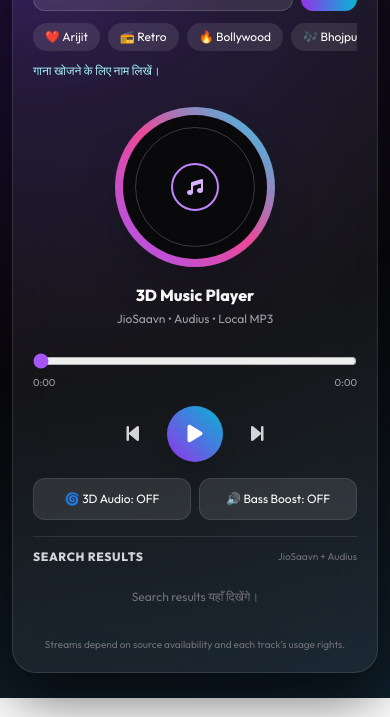
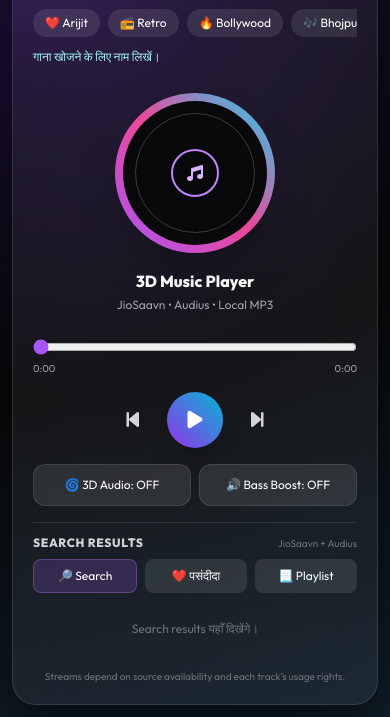
Before and after one commit to ujjwal8228801702-sudo/3D-Music, a plain HTML site: page index.html in a window 390 px wide. Shown: the part 146-863 px from the top of the page. Drawn offline with nearby package versions, Linux system fonts and the light colour scheme.

Commit message:
Add saved favorites and personal playlist

```diff
--- a/index.html
+++ b/index.html
@@ -35,7 +35,7 @@ input[type=range]{accent-color:#a855f7}.song{display:flex;align-items:center;gap
 <section class="relative z-10 mt-3"><input id="seek" type="range" min="0" max="100" value="0" class="w-full"><div class="flex justify-between text-[10px] text-zinc-400"><span id="elapsed">0:00</span><span id="duration">0:00</span></div></section>
 <section class="relative z-10 flex items-center justify-center gap-7 my-4"><button id="prev" class="text-xl text-zinc-300"><i class="fa-solid fa-backward-step"></i></button><button id="play" class="w-14 h-14 rounded-full bg-gradient-to-tr from-purple-600 to-cyan-500 text-xl shadow-xl"><i id="playIcon" class="fa-solid fa-play"></i></button><button id="next" class="text-xl text-zinc-300"><i class="fa-solid fa-forward-step"></i></button></section>
 <section class="relative z-10 grid grid-cols-2 gap-2 mb-4"><button id="spatial" class="bg-white/10 rounded-xl p-3 text-xs border border-white/10">🌀 3D Audio: OFF</button><button id="bass" class="bg-white/10 rounded-xl p-3 text-xs border border-white/10">🔊 Bass Boost: OFF</button></section>
-<section class="relative z-10 border-t border-white/10 pt-3"><div class="flex justify-between items-center mb-2"><b id="listTitle" class="text-xs tracking-wider text-zinc-300">SEARCH RESULTS</b><span class="text-[10px] text-zinc-500">JioSaavn + Audius</span></div><div id="results" class="space-y-2 max-h-64 overflow-y-auto"><p class="text-xs text-zinc-500 text-center py-4">Search results यहाँ दिखेंगे।</p></div></section>
+<section class="relative z-10 border-t border-white/10 pt-3"><div class="flex justify-between items-center mb-2"><b id="listTitle" class="text-xs tracking-wider text-zinc-300">SEARCH RESULTS</b><span class="text-[10px] text-zinc-500">JioSaavn + Audius</span></div><div class="flex gap-2 mb-3"><button id="showSearch" class="flex-1 bg-purple-500/20 border border-purple-400/30 rounded-lg py-2 text-xs">🔎 Search</button><button id="showFav" class="flex-1 bg-white/10 rounded-lg py-2 text-xs">❤️ पसंदीदा</button><button id="showPlaylist" class="flex-1 bg-white/10 rounded-lg py-2 text-xs">📃 Playlist</button></div><div id="results" class="space-y-2 max-h-64 overflow-y-auto"><p class="text-xs text-zinc-500 text-center py-4">Search results यहाँ दिखेंगे।</p></div></section>
 <p class="text-[10px] text-zinc-500 text-center mt-4">Streams depend on source availability and each track’s usage rights.</p>
 </main>
 <audio id="audio" crossorigin="anonymous"></audio>
@@ -44,7 +44,7 @@ input[type=range]{accent-color:#a855f7}.song{display:flex;align-items:center;gap
 'use strict';
 const $=id=>document.getElementById(id);
 const audio=$('audio'),results=$('results'),status=$('status'),seek=$('seek');
-let tracks=[],index=-1,localUrls=[],audioCtx,source,analyser,bassFilter,panner,is3D=false,isBass=false;
+let tracks=[],index=-1,localUrls=[],audioCtx,source,analyser,bassFilter,panner,is3D=false,isBass=false,viewMode='search';\nconst loadSaved=k=>{try{return JSON.parse(localStorage.getItem(k)||'[]')}catch(_){return []}};\nlet favorites=loadSaved('ujjwal3d_favorites'),playlist=loadSaved('ujjwal3d_playlist');\nfunction saveSaved(){try{localStorage.setItem('ujjwal3d_favorites',JSON.stringify(favorites));localStorage.setItem('ujjwal3d_playlist',JSON.stringify(playlist))}catch(e){say('फोन में storage भर गया है।')}}\nfunction sameTrack(a,b){return a&&b&&a.trackName===b.trackName&&a.artistName===b.artistName&&a.previewUrl===b.previewUrl}\nfunction toggleFavorite(t){const n=favorites.findIndex(x=>sameTrack(x,t));if(n>=0)favorites.splice(n,1);else favorites.push(t);saveSaved();render();say(n>=0?'पसंदीदा से हटाया गया।':'❤️ पसंदीदा में सेव हुआ।')}\nfunction addPlaylist(t){if(!playlist.some(x=>sameTrack(x,t))){playlist.push(t);saveSaved();say('गाना आपकी Playlist में जुड़ गया।')}else say('यह गाना पहले से Playlist में है।');if(viewMode!=='search')render()}\nfunction showLibrary(mode){viewMode=mode;tracks=mode==='favorites'?favorites.slice():mode==='playlist'?playlist.slice():tracks;$('listTitle').textContent=mode==='favorites'?'❤️ FAVORITES ('+tracks.length+')':mode==='playlist'?'📃 MY PLAYLIST ('+tracks.length+')':'SEARCH RESULTS';render();say(mode==='favorites'?'आपके पसंदीदा गाने।':mode==='playlist'?'आपकी सेव की हुई Playlist।':'Search results');}
 function say(t){status.textContent=t}
 function time(v){if(!Number.isFinite(v))return '0:00';return Math.floor(v/60)+':'+String(Math.floor(v%60)).padStart(2,'0')}
 function esc(s){return String(s||'').replace(/[&<>"']/g,c=>({'&':'&amp;','<':'&lt;','>':'&gt;','"':'&quot;',"'":'&#39;'}[c]))}
@@ -89,14 +89,14 @@ async function searchOnlineMusic(query){
  }
  finally{$('searchBtn').disabled=false;$('searchBtn').textContent='खोजें'}
 }
-function render(){results.innerHTML='';tracks.forEach((t,i)=>{const b=document.createElement('button');b.className='song';b.innerHTML='<img src="'+esc(t.artworkUrl100||'')+'" alt=""><span class="min-w-0 flex-1"><b class="block text-xs truncate">'+esc(t.trackName)+'</b><small class="block text-[10px] text-zinc-400 truncate">'+esc(t.artistName)+' • '+esc(t.collectionName||'')+'</small></span><i class="fa-solid fa-play text-purple-300 text-xs"></i>';b.addEventListener('click',()=>playTrack(i));results.appendChild(b)})}
+function render(){results.innerHTML='';tracks.forEach((t,i)=>{const b=document.createElement('div');b.className='song';b.innerHTML='<img src="'+esc(t.artworkUrl100||'')+'" alt=""><span class="min-w-0 flex-1"><b class="block text-xs truncate">'+esc(t.trackName)+'</b><small class="block text-[10px] text-zinc-400 truncate">'+esc(t.artistName)+' • '+esc(t.collectionName||'')+'</small></span><button class="playOne text-purple-300 text-xs px-2" aria-label="Play"><i class="fa-solid fa-play"></i></button><button class="favOne text-pink-300 text-sm px-1" aria-label="Favorite">'+(favorites.some(x=>sameTrack(x,t))?'♥':'♡')+'</button><button class="addOne text-cyan-300 text-xs px-1" aria-label="Add to playlist">＋</button>';b.querySelector('.playOne').addEventListener('click',()=>playTrack(i));b.querySelector('.favOne').addEventListener('click',()=>toggleFavorite(t));b.querySelector('.addOne').addEventListener('click',()=>addPlaylist(t));results.appendChild(b)})}
 function initAudio(){if(audioCtx)return;const AC=window.AudioContext||window.webkitAudioContext;if(!AC){say('इस browser में Audio Effects supported नहीं हैं।');return}audioCtx=new AC();source=audioCtx.createMediaElementSource(audio);bassFilter=audioCtx.createBiquadFilter();bassFilter.type='lowshelf';bassFilter.frequency.value=150;bassFilter.gain.value=0;panner=audioCtx.createStereoPanner();analyser=audioCtx.createAnalyser();analyser.fftSize=128;source.connect(bassFilter);bassFilter.connect(panner);panner.connect(analyser);analyser.connect(audioCtx.destination);drawViz()}
 async function playTrack(i){if(i<0||i>=tracks.length)return;index=i;const t=tracks[i];audio.src=t.previewUrl;$('title').textContent=t.trackName||'Unknown';$('artist').textContent=(t.artistName||'')+' • '+(t.provider||'Local MP3');$('art').src=t.artworkUrl100||'';$('art').classList.toggle('hidden',!t.artworkUrl100);$('disc').classList.add('spinning');$('disc').classList.remove('paused');try{initAudio();if(audioCtx&&audioCtx.state==='suspended')await audioCtx.resume();await audio.play();$('playIcon').className='fa-solid fa-pause';say('अब preview चल रहा है।')}catch(e){$('disc').classList.add('paused');say('Playback शुरू नहीं हुआ: '+e.message)}}
 async function togglePlay(){if(!audio.src){if(tracks.length)playTrack(0);else say('पहले ऑनलाइन गाना खोजें या MP3 चुनें।');return}if(audio.paused){try{initAudio();if(audioCtx&&audioCtx.state==='suspended')await audioCtx.resume();await audio.play()}catch(e){say('Play error: '+e.message)}}else audio.pause()}
 function next(){if(tracks.length)playTrack((index+1)%tracks.length)}
 function prev(){if(tracks.length)playTrack((index-1+tracks.length)%tracks.length)}
-$('searchBtn').addEventListener('click',()=>searchOnlineMusic());$('searchInput').addEventListener('keydown',e=>{if(e.key==='Enter')searchOnlineMusic()});
-document.querySelectorAll('.mood').forEach(b=>b.addEventListener('click',()=>searchOnlineMusic(b.dataset.q)));
+$('showSearch').addEventListener('click',()=>{viewMode='search';$('listTitle').textContent='SEARCH RESULTS';say('गाना खोजने के लिए ऊपर नाम लिखें।')});$('showFav').addEventListener('click',()=>showLibrary('favorites'));$('showPlaylist').addEventListener('click',()=>showLibrary('playlist'));\n$('searchBtn').addEventListener('click',()=>{viewMode='search';searchOnlineMusic()});$('searchInput').addEventListener('keydown',e=>{if(e.key==='Enter'){viewMode='search';searchOnlineMusic()}});
+document.querySelectorAll('.mood').forEach(b=>b.addEventListener('click',()=>{viewMode='search';searchOnlineMusic(b.dataset.q)}));
 $('play').addEventListener('click',togglePlay);$('next').addEventListener('click',next);$('prev').addEventListener('click',prev);
 audio.addEventListener('play',()=>{$('playIcon').className='fa-solid fa-pause';$('disc').classList.remove('paused')});
 audio.addEventListener('pause',()=>{$('playIcon').className='fa-solid fa-play';$('disc').classList.add('paused')});
```
